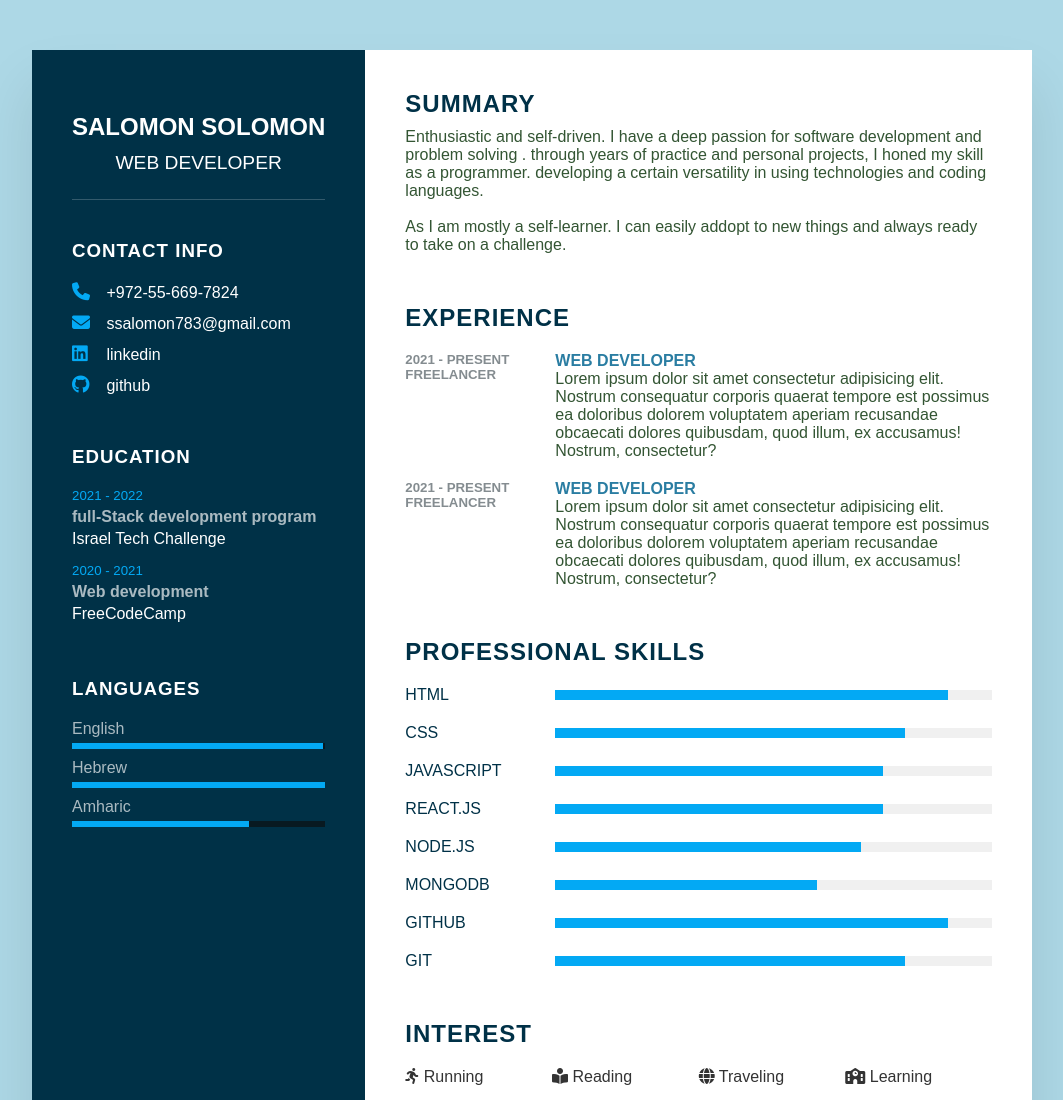
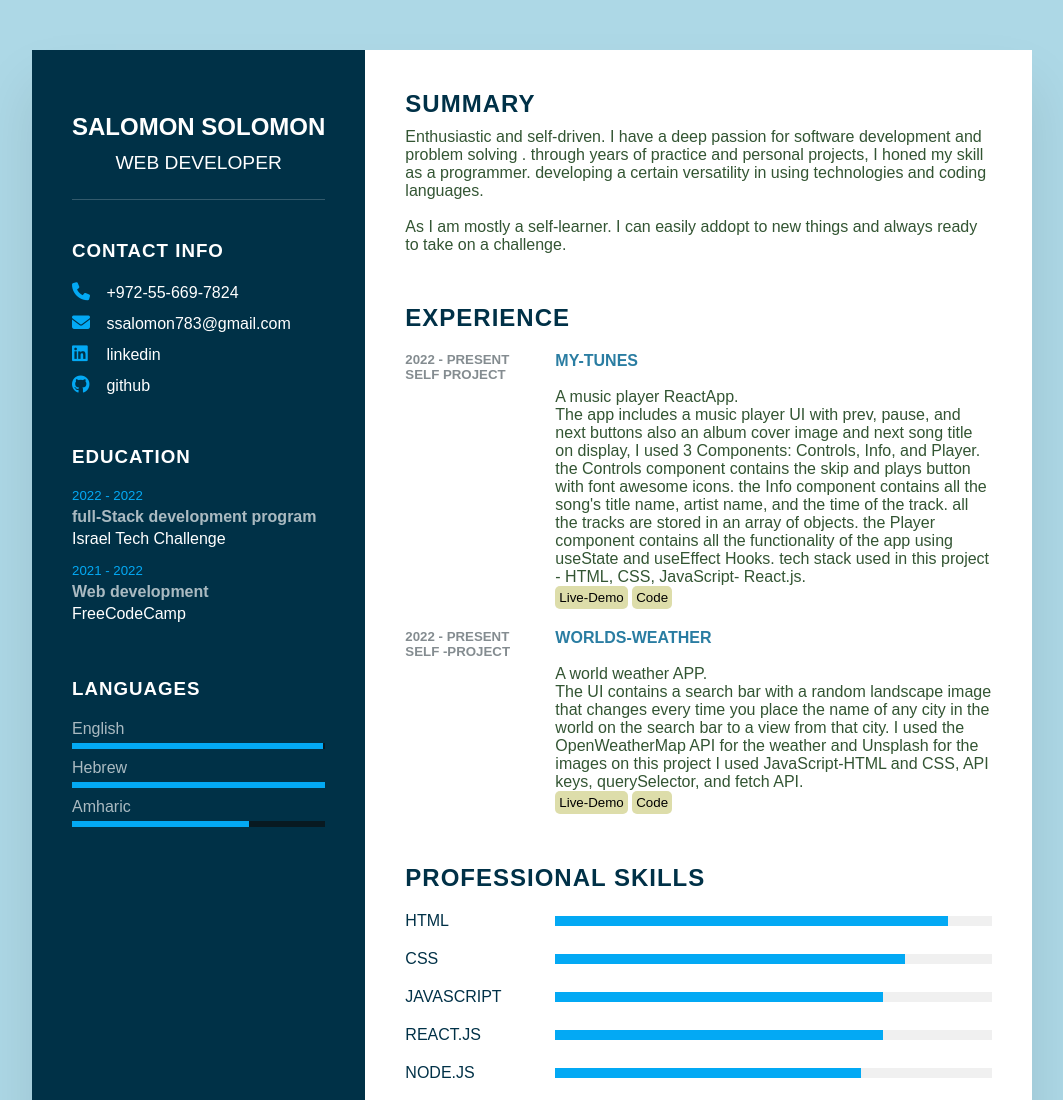
Before and after one commit to Solomon333/resume, a plain HTML site: page index.html in a window 1280 px wide. Shown: the top 1100 px of the page, without its empty margins (108-1171 px from the left). Drawn offline with Linux system fonts and the light colour scheme.

Commit message:
edit file

```diff
--- a/index.html
+++ b/index.html
@@ -42,12 +42,12 @@
                 <h3 class="title">Education</h3>
                 <ul>
                     <li>
-                      <h5>2021 - 2022</h5>
+                      <h5>2022 - 2022</h5>
                       <h4>full-Stack development program</h4>
                       <h4>Israel Tech Challenge</h4>
                     </li>
                     <li>
-                        <h5>2020 - 2021</h5>
+                        <h5>2021 - 2022</h5>
                         <h4>Web development</h4>
                         <h4>FreeCodeCamp</h4>
                     </li>
@@ -95,30 +95,42 @@
                 <h2 class="title2">Experience</h2>
                 <div class="box">
                     <div class="year-company">
-                        <h5>2021 - present</h5>
-                        <h5>freelancer</h5>
+                        <h5>2022 - present</h5>
+                        <h5>self project</h5>
                         </div>
                         <div class="text">
-                        <h4>Web developer</h4>
-                        <p>Lorem ipsum dolor sit amet consectetur adipisicing elit. Nostrum
-                            consequatur corporis quaerat tempore est
-                             possimus ea doloribus dolorem voluptatem aperiam recusandae
-                              obcaecati dolores quibusdam, quod illum,
-                             ex accusamus! Nostrum, consectetur?</p>
+                        <h4>My-Tunes</h4>
+                        <br>
+                        <p>A music player ReactApp.<br>
+                            The app includes a music player UI with prev, pause, and next buttons                            also an album cover image and next song title on display,
+                            I used 3 Components: Controls, Info, and Player.
+                            the Controls component contains the skip and plays button with font awesome icons.
+                            the Info component contains all the song's title name, artist name, and the time of the track.
+                            all the tracks are stored in an array of objects.
+                            the Player component contains all the functionality of the app using useState and useEffect Hooks.                            tech stack used in this project - HTML, CSS, JavaScript- React.js. <br>
+                            <a target="_blank" href="https://solomon333.github.io/Music-Player/"><button>Live-Demo</button> </a>
+                            <a href="https://github.com/Solomon333/Music-Player"><button>Code</button></a>
+
+
+
+                        </p>
                     </div>
                 </div>
                 <div class="box">
                     <div class="year-company">
-                        <h5>2021 - present</h5>
-                        <h5>freelancer</h5>
+                        <h5>2022 - present</h5>
+                        <h5>self -project</h5>
                         </div>
                         <div class="text">
-                        <h4>Web developer</h4>
-                        <p>Lorem ipsum dolor sit amet consectetur adipisicing elit. Nostrum
-                            consequatur corporis quaerat tempore est
-                             possimus ea doloribus dolorem voluptatem aperiam recusandae
-                              obcaecati dolores quibusdam, quod illum,
-                             ex accusamus! Nostrum, consectetur?</p>
+                        <h4>worlds-weather</h4>
+                        <br>
+                        <p>A world weather APP. <br>
+                            The UI contains a search bar with a random landscape image that changes every time you place the name of any city in
+                            the world on the search bar to a view from that city.
+                            I used the OpenWeatherMap API for the weather and Unsplash for the images on this project I used JavaScript-HTML and CSS, API keys, querySelector, and fetch API. <br>
+                        <a href="https://solomon333.github.io/worlds-weather/"><button>Live-Demo</button></a>
+                        <a href="https://github.com/Solomon333/worlds-weather"><button>Code</button></a>
+                    </p>
                     </div>
                 </div>
             </div>
--- a/style.css
+++ b/style.css
@@ -165,7 +165,20 @@ body {
     letter-spacing: 1px;
     margin-bottom: 10px;
 }
-
+.text a {
+  text-decoration: none;
+}
+.text  button {
+    border: none;
+    padding: 4px;
+    border-radius: 5px;
+    background-color: #ddddaa;
+    cursor: pointer;
+}
+button:hover {
+    background-color: #dadaadaa;
+    color: #2a7da2;
+}
 p {
     color: #353;
 }
```
